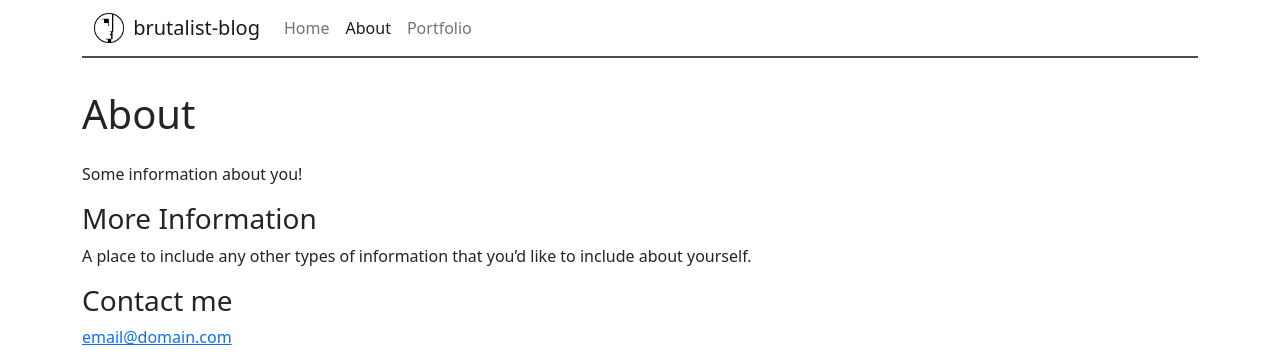
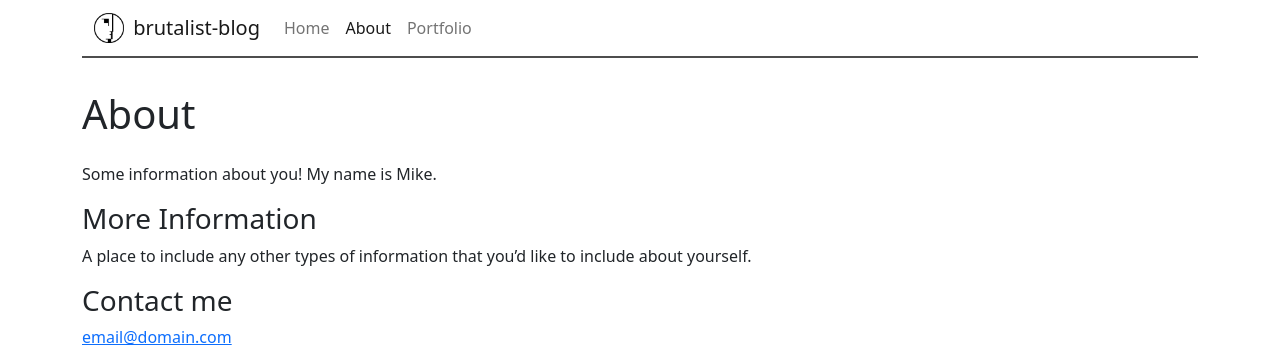
Before and after one commit to mtreanor/teaching, a Jekyll site: the page built from about.md, in a window 1280 px wide. Shown: the top 358 px of the page. Built offline with Jekyll 4.4.1, drawn with Linux system fonts in a browser that asks for light colours.

Commit message:
Made minor edits to prove that it works as expected.

```diff
--- a/_config.yml
+++ b/_config.yml
@@ -21,16 +21,16 @@
 description: Minimalistic Jekyll theme that automatically supports dark and light modes for blogs
 
 # The full URL to your site. Note: site.github.url will be used by default.
-url:
+url: http://www.mtreanor.com/teaching
 
 # If you're hosting your site at a Project repository on GitHub pages
 # (http://yourusername.github.io/repository-name)
 # and NOT your User repository (http://yourusername.github.io)
 # then add in the baseurl here, like this: "/repository-name"
-baseurl: ""
+baseurl: /teaching
 
 # global author information
-author: andrew-park
+author: Mike Treanor
 
 # URL to a site-wide logo (e.g., /assets/your-company-logo.png)
 logo: /assets/images/light_bauhaus_logo.png
--- a/about.md
+++ b/about.md
@@ -4,7 +4,7 @@
 permalink: /about/
 ---
 
-Some information about you!
+Some information about you! My name is Mike.
 
 ### More Information
 
```
